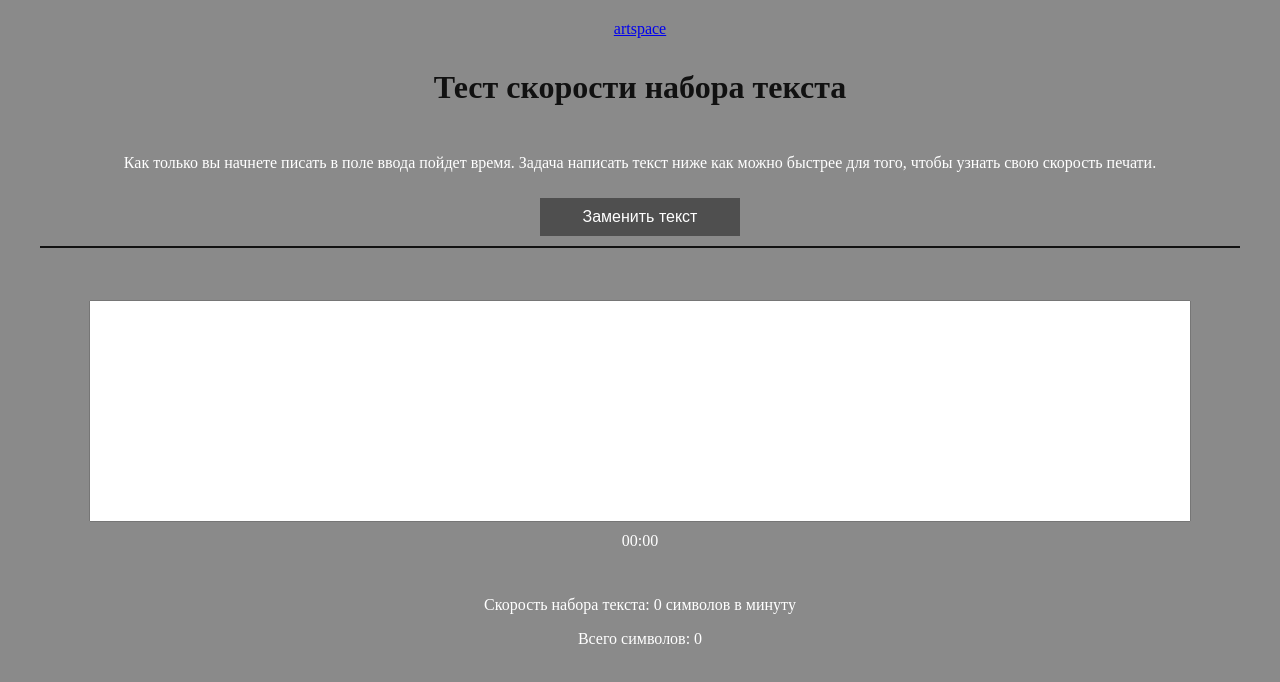
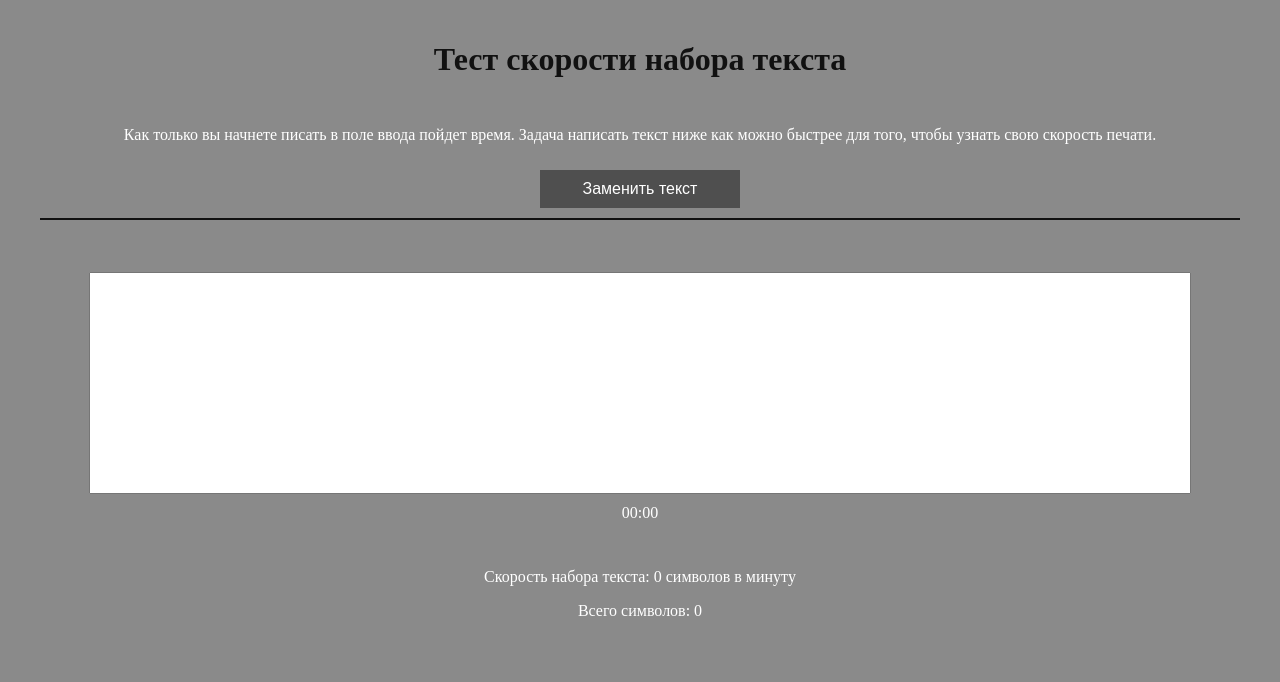
Before and after one commit to Vadimjkeee/speed-test, a Vue app: page / in a window 1280 px wide. Shown: the top 682 px of the page. Built offline with nearby package versions, Linux system fonts and the light colour scheme; no server answers.

Commit message:
Update App.vue

```diff
--- a/src/App.vue
+++ b/src/App.vue
@@ -2,7 +2,6 @@
 	<div class="speed-test">
 		<div class="container">
 			<div class="speed-test-wrapper">
-				<a href="https://vadimjkeee.github.io/artSpace/">artspace</a>
 				<h1 class="speed-test__title">Тест скорости набора текста</h1>
 				<p>
 					Как только вы начнете писать в поле ввода пойдет время. Задача написать
```
